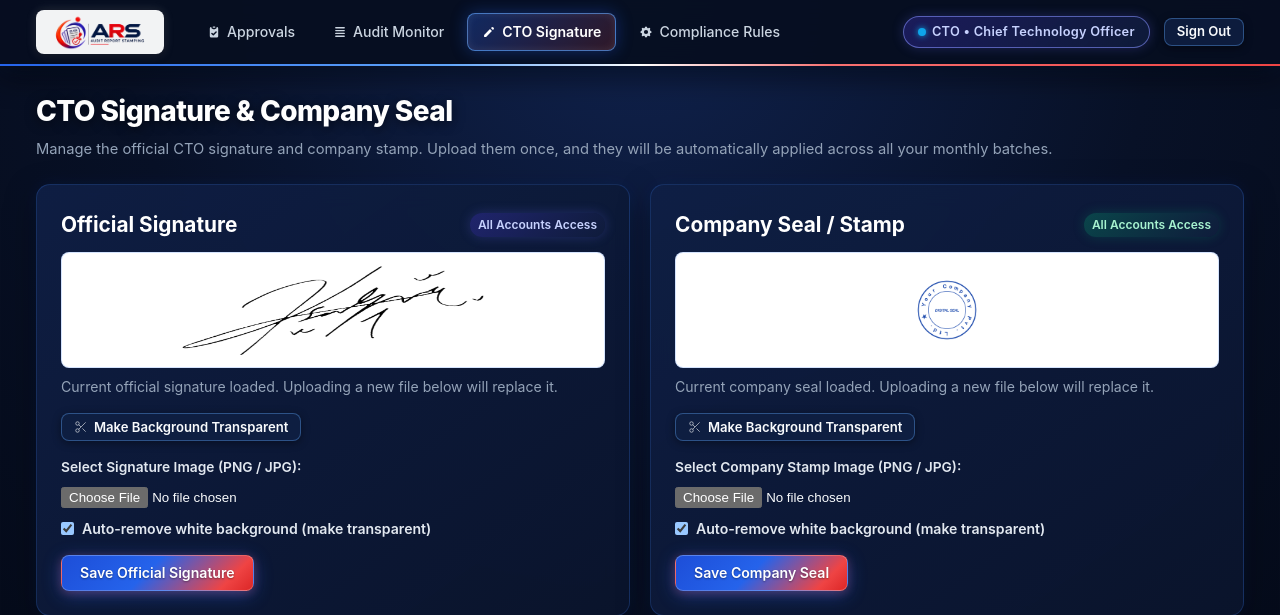
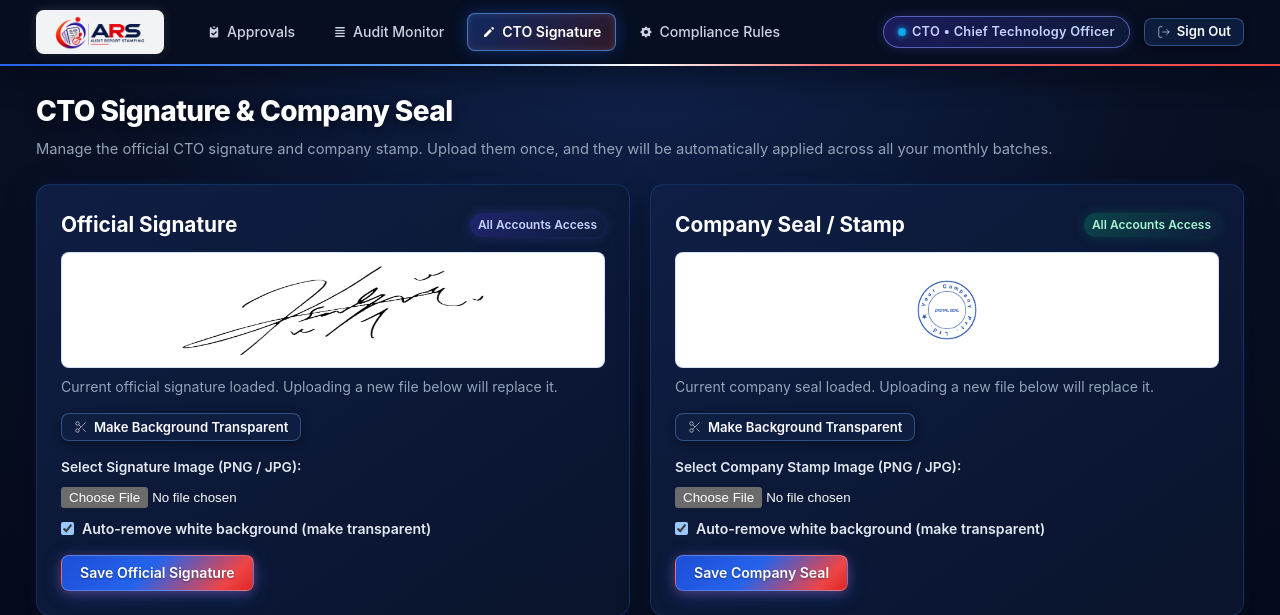
Before and after one commit to claapstest/audit-report-management, a FastAPI app: page /assets in a window 1280 px wide. Shown: the top 615 px of the page. Run offline with FastAPI, Linux system fonts and the light colour scheme; the visitor is signed in with stand-in values (Sample User, id 1); data comes from the database, SQL or seed files in the repository; data that the repository does not hold is empty.

Commit message:
Fix logout 405 Method Not Allowed by supporting GET and POST and clean session cookie

```diff
--- a/app/main.py
+++ b/app/main.py
@@ -99,7 +99,9 @@ def approvals_redirect(request: Request):
     return RedirectResponse(url="/batches?filter=pending", status_code=303)
 
 
-@app.post("/logout")
+@app.api_route("/logout", methods=["GET", "POST"])
 def logout(request: Request):
     request.session.clear()
-    return RedirectResponse(url="/login", status_code=303)
+    response = RedirectResponse(url="/login", status_code=303)
+    response.delete_cookie("session")
+    return response
--- a/templates/base.html
+++ b/templates/base.html
@@ -76,9 +76,10 @@
         {% elif role == 'accountant' %}Accountant &bull; {{ full_name or username }}
         {% else %}HR &bull; {{ full_name or username }}{% endif %}
       </span>
-      <form method="post" action="/logout" style="display:inline; margin:0">
-        <button type="submit" class="btn btn-secondary btn-sm">Sign Out</button>
-      </form>
+      <a href="/logout" class="btn btn-secondary btn-sm" style="display:inline-flex; align-items:center; gap:6px;">
+        <svg class="icon-sm" viewBox="0 0 24 24" fill="none" stroke="currentColor"><path d="M9 21H5a2 2 0 0 1-2-2V5a2 2 0 0 1 2-2h4"/><polyline points="16 17 21 12 16 7"/><line x1="21" y1="12" x2="9" y2="12"/></svg>
+        <span>Sign Out</span>
+      </a>
     </div>
   </header>
   {% endif %}
```
